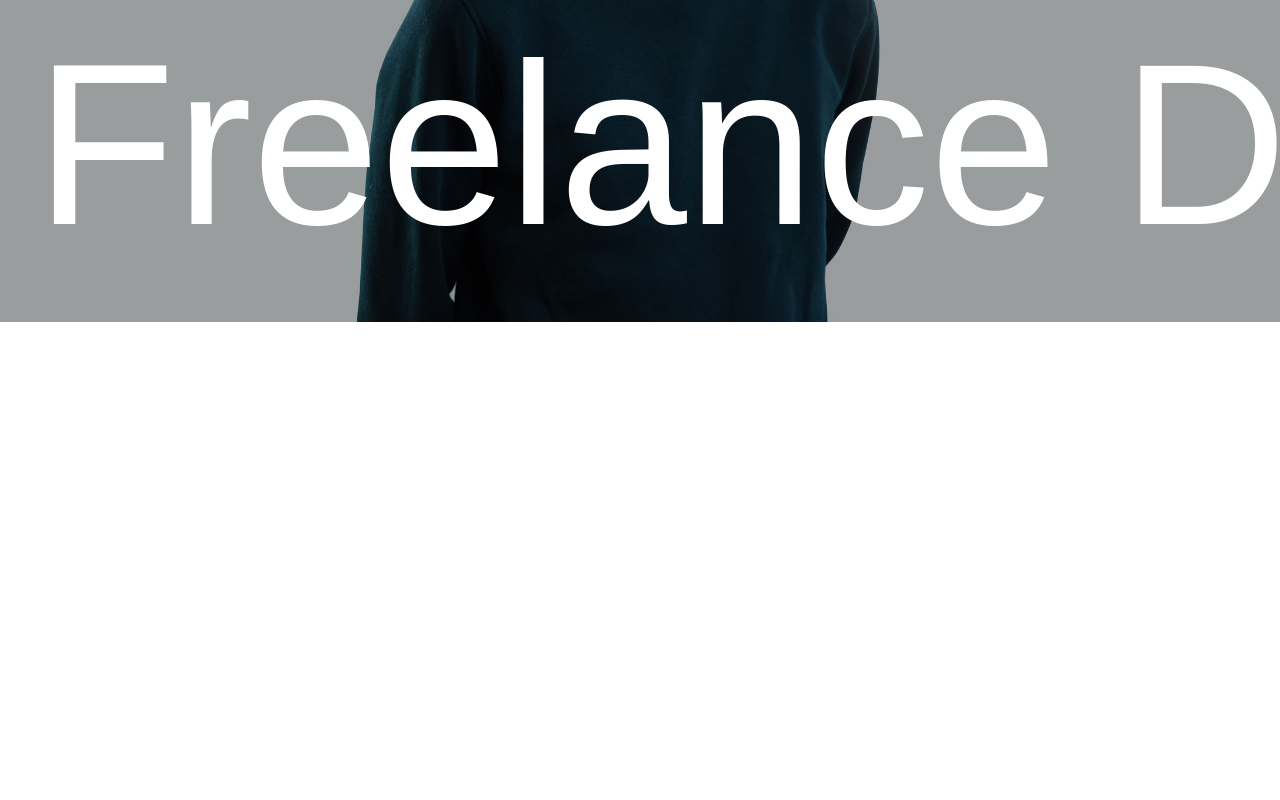
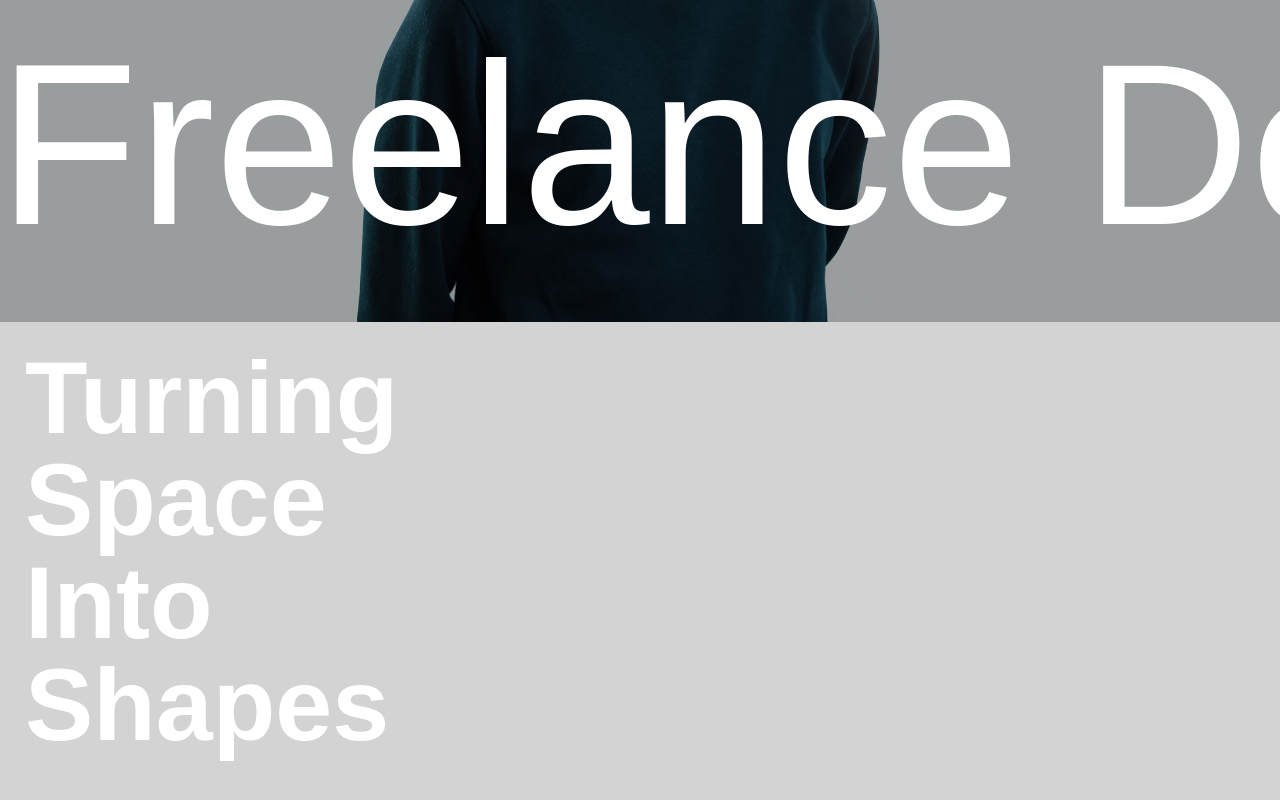
Before and after one commit to NevroHelios/code-relay-2.0, a Next.js app: page / in a window 1280 px wide. Shown: the part 478-1278 px from the top of the page. Before the commit the page ends 800 px from the top, so only its background shows below. Built offline with nearby package versions, Linux system fonts and the light colour scheme.

Commit message:
[INIT]/3D

```diff
--- /dev/null
+++ b/src/app/components/3D-text-main/index.tsx
@@ -0,0 +1,39 @@
+'use client'
+
+import styles from '../3d-text/Home.module.css'
+import Text3d from '@/app/components/3d-text/Text3d';
+import { useRef, useEffect } from 'react';
+
+export default function Text3D() {
+
+  const plane = useRef<HTMLDivElement>(null);
+  const maxRotate = 45;
+
+  interface MouseMoveEvent extends React.MouseEvent<HTMLDivElement> {}
+
+  interface PlaneRef {
+    current: HTMLDivElement | null;
+  }
+
+  const manageMouseMove = (e: MouseMoveEvent) => {
+    const x = e.clientX / window.innerWidth;
+    const y = e.clientY / window.innerHeight;
+    const perspective = window.innerWidth * 4;
+    const rotateX = maxRotate * x - maxRotate / 2;
+    const rotateY = (maxRotate * y - maxRotate / 2) * -1;
+    if (plane.current) {
+      plane.current.style.transform = `perspective(${perspective}px) rotateX(${rotateY}deg) rotateY(${rotateX}deg)`;
+    }
+  };
+
+  return (
+    <div onMouseMove={(e) => {manageMouseMove(e)}} className={styles.container}>
+      <div ref={plane} className={styles.body}>
+        <Text3d primary={"Turning"} secondary={"Turning"}/>
+        <Text3d primary={"Space"} secondary={"Space"}/>
+        <Text3d primary={"Into"} secondary={"Into"}/>
+        <Text3d primary={"Shapes"} secondary={"Shapes"}/>
+      </div>
+    </div>
+  )
+}
--- /dev/null
+++ b/src/app/components/3d-text/Home.module.css
@@ -0,0 +1,51 @@
+.container {
+  height: 100vh;
+  width: 100vw;
+  display: flex;
+  background-color: lightgrey;
+}
+.body{
+  display: flex;
+  flex-direction: column;
+  position: absolute;
+  transform-style: preserve-3d;
+  margin-top: 25px;
+  margin-left: 25px;
+}
+.textContainer{
+  position: relative;
+  cursor: pointer;
+  transition: transform 0.4s;
+  transform-style: preserve-3d;
+}
+
+.textContainer p{
+  font-size: 8vw;
+  font-weight: 700;
+  margin: 0px;
+  transition: all 0.4s;
+  color: white;
+  line-height: 8vw;
+}
+
+.textContainer .secondary{
+  transform: rotateX(-90deg) translateY(3.5vw);
+  transform-origin: bottom center;
+  position: absolute;
+  top: 0;
+  color: black;
+  opacity: 0;
+}
+
+.textContainer:hover{
+  transform: rotateX(90deg);
+}
+
+.textContainer:hover .secondary{
+  opacity: 1;
+}
+
+.textContainer:hover .primary{
+  transform: translateY(-100%);
+  opacity: 0;
+}
--- /dev/null
+++ b/src/app/components/3d-text/Text3d.tsx
@@ -0,0 +1,21 @@
+import React, { useRef } from 'react'
+import styles from './Home.module.css';
+import gsap from 'gsap';
+
+interface Text3dProps {
+    primary: string;
+    secondary: string;
+}
+
+export default function Index({ primary, secondary }: Text3dProps) {
+
+    const text1 = useRef(null);
+    const text2 = useRef(null);
+
+    return (
+        <div className={styles.textContainer}>
+            <p className={styles.primary} ref={text1}>{primary}</p>
+            <p className={styles.secondary} ref={text2}>{secondary}</p>
+        </div>
+    )
+}
--- a/src/app/page.tsx
+++ b/src/app/page.tsx
@@ -1,12 +1,15 @@
 import Image from "next/image";
 import Header from "./components/header/Index";
 import Landing from "./components/Landing";
+
+import Text3D from "./components/3D-text-main";
 
 export default function Home() {
   return (
     <>
       <Header/>
       <Landing/>
+      <Text3D/>
     </>
   );
 }
```
